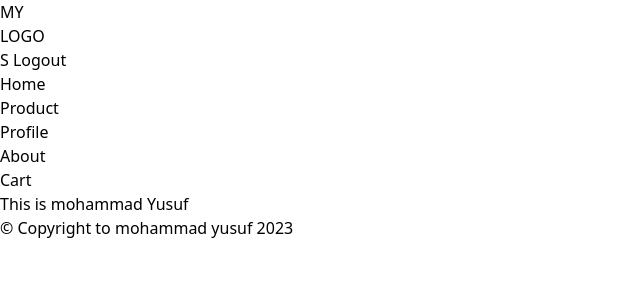
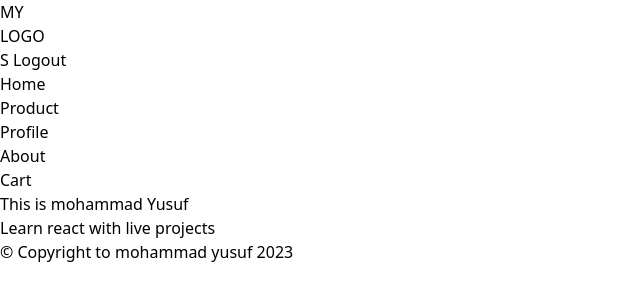
Before and after one commit to MohammadYusufDotCom/ReactJs, a React (Vite) app in the folder 03.1_Ecom_Dashborad/: page /profile in a window 1280 px wide. Shown: the top 300 px of the page, without its empty margins (0-640 px from the left). Built offline with nearby package versions, Linux system fonts and the light colour scheme; sample sign-in values are in the browser's storage.

Commit message:
profile page updated

```diff
--- a/03.1_Ecom_Dashborad/src/Componants/Profile/Profile.jsx
+++ b/03.1_Ecom_Dashborad/src/Componants/Profile/Profile.jsx
@@ -4,6 +4,7 @@ function Profile() {
   return (
     <div className=" flex justify-center h-screen">
       <h1>This is mohammad Yusuf </h1>
+      <h1>Learn react with live projects</h1>
     </div>
   );
 }
```
